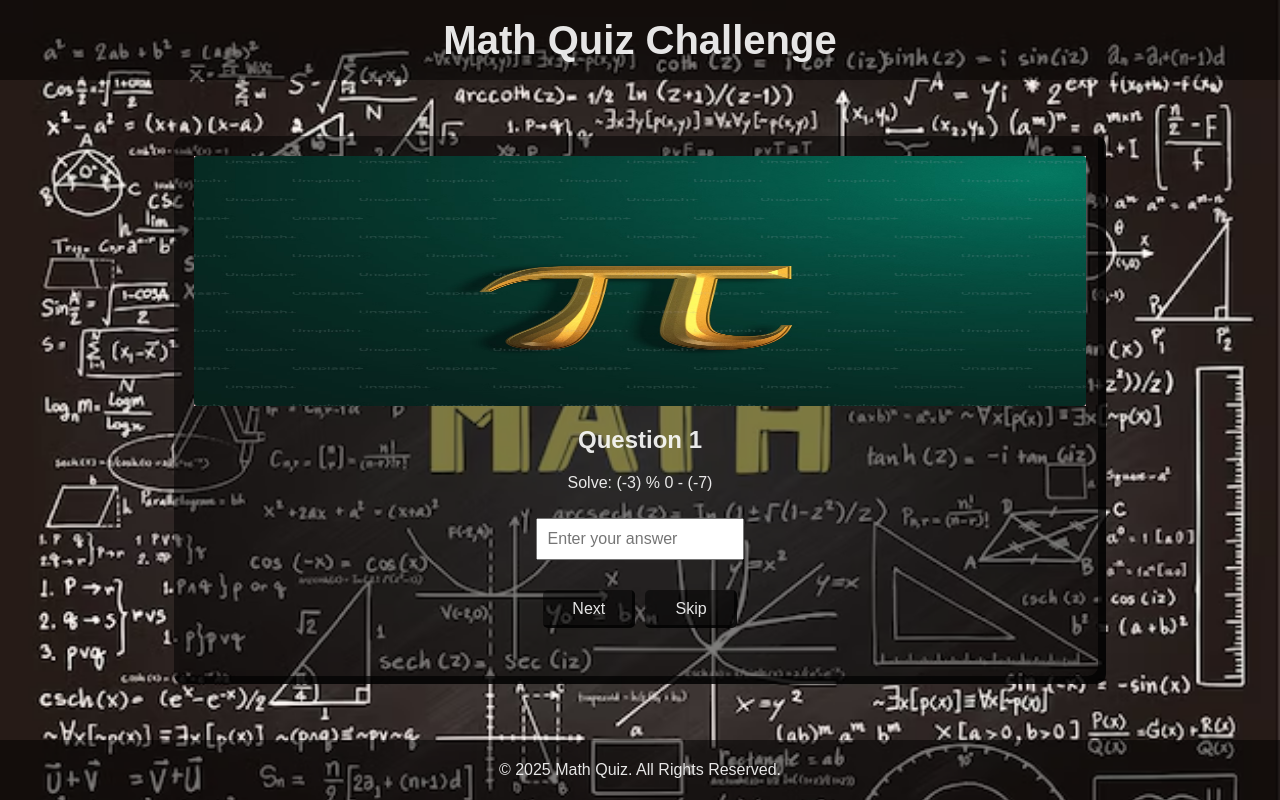
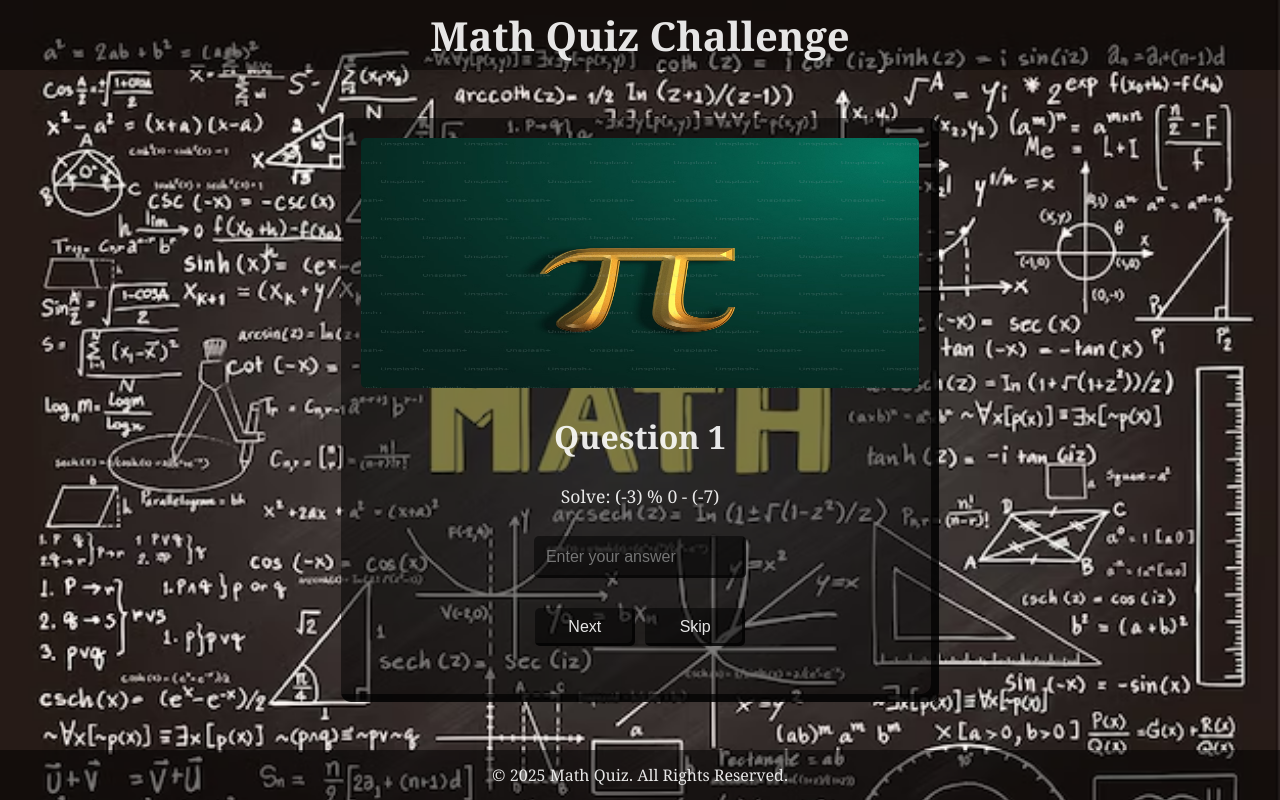
Before and after one commit to HasnainEagle/MathBlitz, a plain HTML site: page index.html in a window 1280 px wide. Drawn offline with Linux system fonts and the light colour scheme.

Commit message:
Update the UI

```diff
--- a/index.html
+++ b/index.html
@@ -22,7 +22,7 @@
             <p id="question-text">Loading question...</p>
             <input type="number" id="answer" placeholder="Enter your answer" />
             <div class="button-group">
-              <button onclick="nextQuestion()">Next</button>
+              <button onclick="nextQuestion()" class="next-btn">Next</button>
               <button onclick="skipQuestion()" class="skip-btn">Skip</button>
             </div>
             <p id="error-message" class="error"></p>
--- a/style.css
+++ b/style.css
@@ -1,6 +1,6 @@
 /* General Styles */
 body {
-    font-family:sans-serif;
+    font-family: 'Cambria', Cochin, Georgia, Times, Times New Roman, serif;
     margin: 0;
     padding: 0;
     background-image: url("images/bg.avif");
@@ -22,7 +22,7 @@ header {
     align-items: center;
     padding: 10px;
     font-size: 20px;
-    height: 60px;
+    height: 50px;
 }
 
 /* Main Content */
@@ -36,7 +36,7 @@ main {
 
 #quiz-container{
     /* background-color: black; */
-    width: 80%;
+    width: 50%;
     height: 500px;
     display: flex;
     justify-content: center;
@@ -53,15 +53,12 @@ main {
     box-shadow: inset -8px -8px rgba(0, 0, 0, 0.7);
     padding: 20px;
     border-radius: 10px;
-    /* box-shadow: 0 0 10px rgba(0, 0, 0, 0.1); */
     width: 90%;
-    /* height: 90%; */
-    /* min-height: 300px; */
     text-align: center;
 }
 
 .image-container{
-    background-color: pink;
+    /* background-color: pink; */
     width: 100%;
     height: 250px;
 }
@@ -72,15 +69,29 @@ main {
     height: 250px;
     background-size:center;
     margin-bottom: 15px;
-    border-radius: 3px;
+    border-radius: 5px;
+}
+
+#question-heading {
+    font-size: 2rem;
+}
+
+#question-text {
+    font-size: 1.1rem;
 }
 
 /* Question Container */
 .question-container input {
-    width: 80%;
-    padding: 10px;
-    margin: 10px 0;
-    font-size: 16px;
+    padding: 12px;
+    margin: 10px;
+    width: 75%;
+    border: none;
+    outline: none;
+    border-radius: 5px;
+    background-color: rgba(0, 0, 0, 0.5);
+    box-shadow: inset -3px -3px rgba(0, 0, 0, 0.5);
+    color: rgba(255, 255, 255, 0.893);
+    font-size: 1rem;
 }
 
 .button-group {
@@ -89,7 +100,7 @@ main {
     gap: 10px;
 }
 
-.question-container button {
+.button-group button {
     background-color: rgba(0, 0, 0, 0.5);
     box-shadow: inset -3px -3px rgba(0, 0, 0, 0.7);
     margin: 20px 0px;
@@ -104,15 +115,17 @@ main {
     transition: 0.3s;
 }
 
-
-.question-container button:hover {
+.next-btn:hover {
     background-color: rgba(255, 255, 255, 0.1);
     box-shadow: inset -3px -3px rgba(255, 255, 255, 0.3);
 }
 
 .skip-btn:hover {
-    background: #d9534f;
+    background-color: rgba(255, 0, 0, 0.648);
+    box-shadow: inset -3px -3px rgba(255, 255, 255, 0.3);
 }
+
+
 
 /* Error Message */
 .error {
@@ -151,7 +164,7 @@ main {
 }
 
 footer{
-    height: 60px;
+    height: 50px;
     background-color: rgba(0, 0, 0, 0.5);
     color: rgba(255, 255, 255, 0.893);
     display: flex;
```
